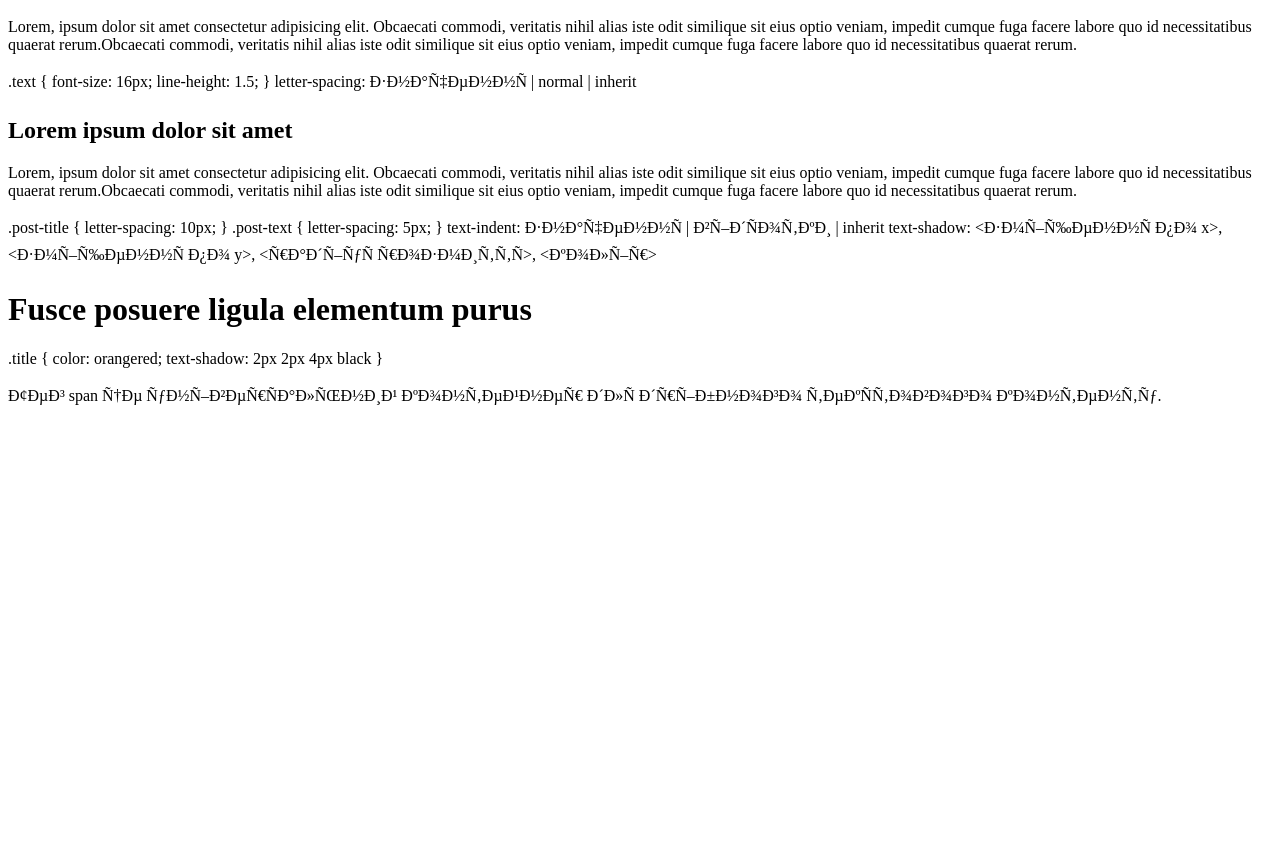
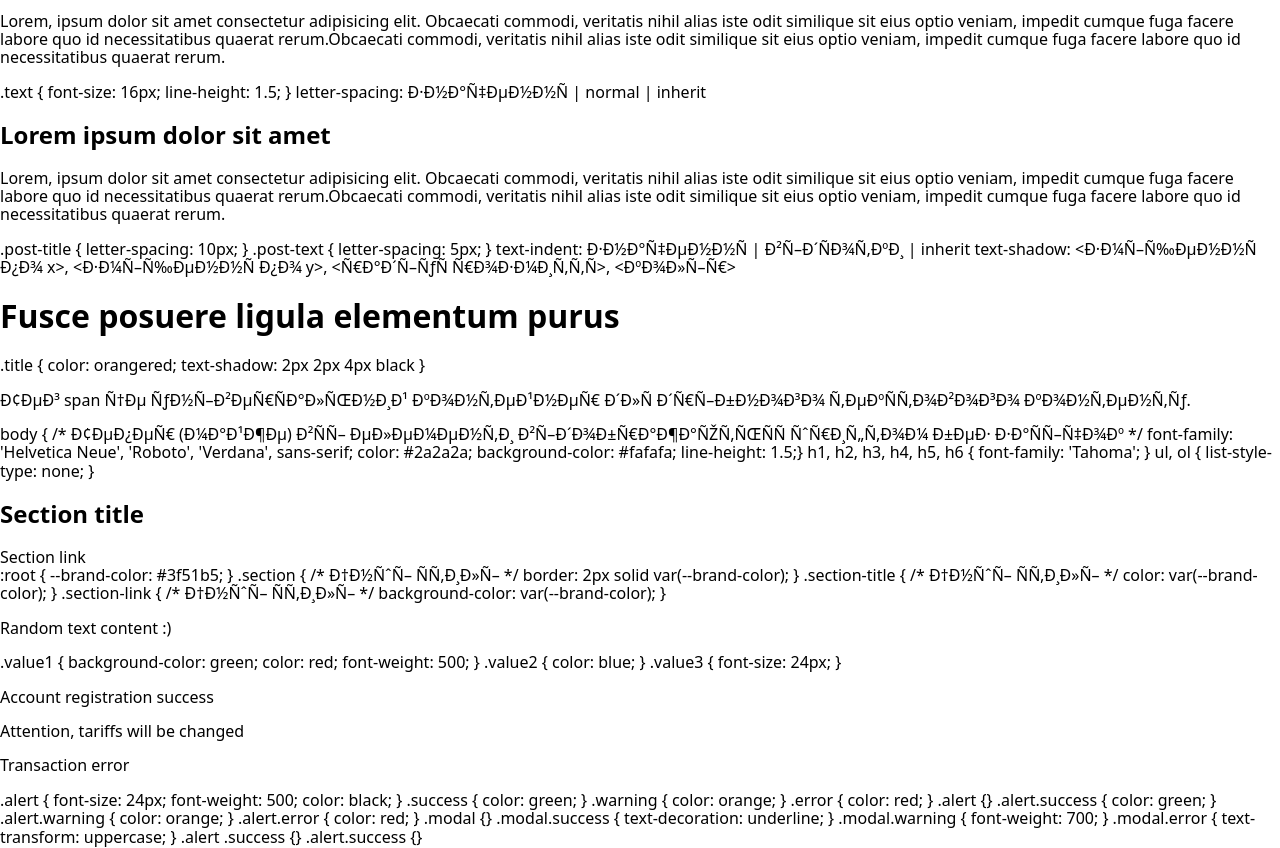
Before and after one commit to Maryna997/html_css, a plain HTML site: page module_2/notes/2.02.html in a window 1280 px wide. Shown: the part 1145-1993 px from the top of the page. Before the commit the page ends 1572 px from the top, so only its background shows below. Drawn offline with nearby package versions, Linux system fonts and the light colour scheme; a web font is replaced by a local one.

Commit message:
add 2.02

```diff
--- a/module_2/notes/2.02.html
+++ b/module_2/notes/2.02.html
@@ -148,3 +148,61 @@ text-shadow: <зміщення по x>, <зміщення по y>, <радіус
   Тег <span class="accent">span</span> це універсальний контейнер для дрібного
   текстового контенту.
 </p>
+
+body { /* Тепер (майже) всі елементи відображаються шрифтом без засічок */
+font-family: 'Helvetica Neue', 'Roboto', 'Verdana', sans-serif; color: #2a2a2a;
+background-color: #fafafa; line-height: 1.5;}
+
+<!--Щоб не задавати font-family кожному заголовку окремо, можемо написати CSS-правило із селектором усіх тегів від h1 до h6 і встановити потрібний шрифт.-->
+h1, h2, h3, h4, h5, h6 { font-family: 'Tahoma'; }
+
+<!--Властивість list-style-type визначає тип маркера списку.-->
+ul, ol { list-style-type: none; }
+
+<head>
+  <!-- Спочатку нормалізатор -->
+  <link
+    rel="stylesheet"
+    href="https://cdn.jsdelivr.net/npm/modern-normalize@2.0.0/modern-normalize.min.css"
+  />
+  <!-- Потім ваші стилі -->
+  <link rel="stylesheet" href="./css/styles.css" />
+</head>
+
+<section class="section">
+  <h1 class="section-title">Section title</h1>
+  <a class="section-link">Section link</a>
+</section>
+<!--Щоб отримати доступ до значення змінної, застосовується вбудована функція var(), у якій перший аргумент — ім'я змінної.-->
+:root { --brand-color: #3f51b5; } .section { /* Інші стилі */ border: 2px solid
+var(--brand-color); } .section-title { /* Інші стилі */ color:
+var(--brand-color); } .section-link { /* Інші стилі */ background-color:
+var(--brand-color); }
+
+<p class="value1 value2 value3">Random text content :)</p>
+.value1 { background-color: green; color: red; font-weight: 500; } .value2 {
+color: blue; } .value3 { font-size: 24px; }
+
+<p class="alert success">Account registration success</p>
+<p class="alert warning">Attention, tariffs will be changed</p>
+<p class="alert error">Transaction error</p>
+
+<!--Загальні стилі та стандартні стилі для всіх типів оповіщень-->
+.alert { font-size: 24px; font-weight: 500; color: black; }
+
+<!--Специфічні стилі для кожного типу оповіщень-->
+.success { color: green; } .warning { color: orange; } .error { color: red; }
+<!--Загальні стилі для всіх типів оповіщень-->
+.alert {} .alert.success { color: green; } .alert.warning { color: orange; }
+.alert.error { color: red; }
+
+<!--Загальні стилі для модальних вікон-->
+.modal {}
+<!--Специфічні стилі для кожного типу модального вікна-->
+.modal.success { text-decoration: underline; } .modal.warning { font-weight:
+700; } .modal.error { text-transform: uppercase; }
+
+<!--Контекстний, є пропуск. Вибере нащадків із класом success всередині елемента класом alert-->
+.alert .success {}
+<!--Комбінований, немає пробілу. Вибере тільки елемент, у якого є обидва класи-->
+.alert.success {}
```
